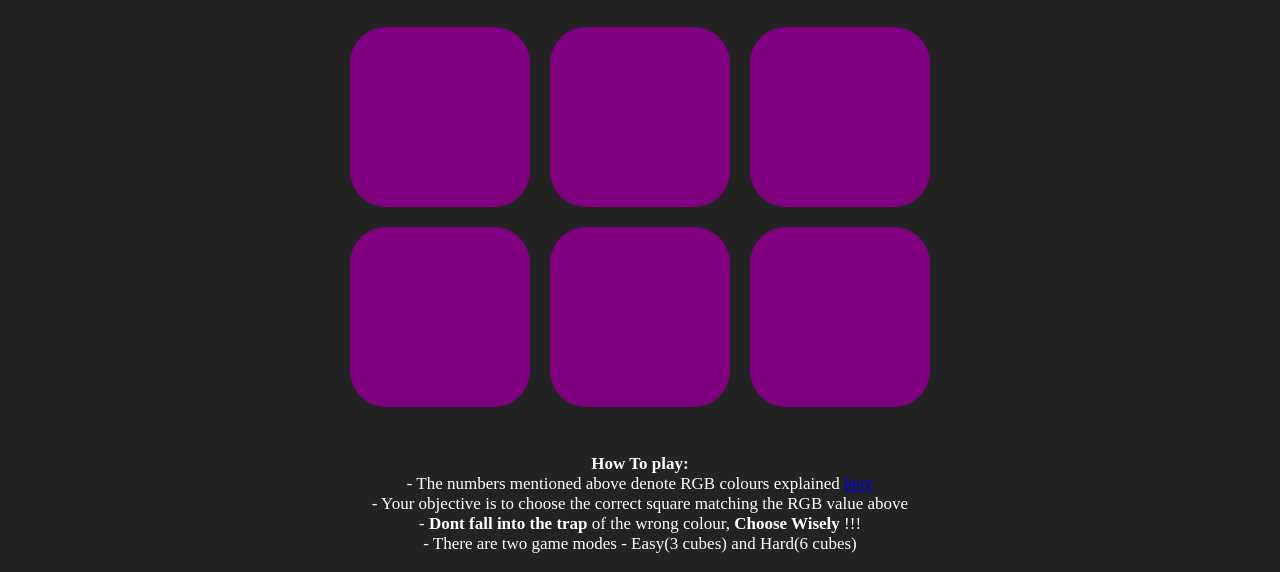
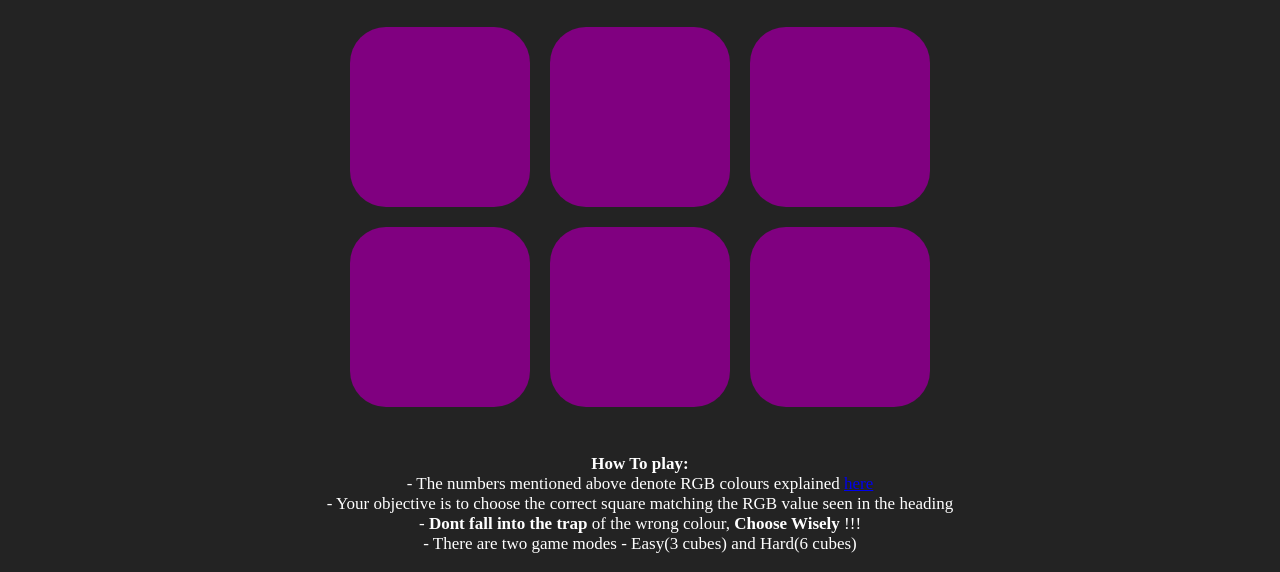
Before and after one commit to prateekparashar/rgbgame, a plain HTML site: page index.html in a window 1280 px wide. Shown: the part 228-800 px from the top of the page. Drawn offline with Linux system fonts and the light colour scheme.

Commit message:
Changing instructions

```diff
--- a/index.html
+++ b/index.html
@@ -32,7 +32,7 @@
 	<div id = "howTo">
 		<p><strong>How To play:</strong> <br>
 		- The numbers mentioned above denote RGB colours explained <a href="https://www.w3schools.com/colors/colors_rgb.asp" target="_blank">here</a><br>
-		- Your objective is to choose the correct square matching the RGB value above<br>
+		- Your objective is to choose the correct square matching the RGB value seen in the heading<br>
 		- <strong>Dont fall into the trap</strong> of the wrong colour, <strong>Choose Wisely</strong> !!!<br>
 		- There are two game modes - Easy(3 cubes) and Hard(6 cubes)
 		</p>
```
